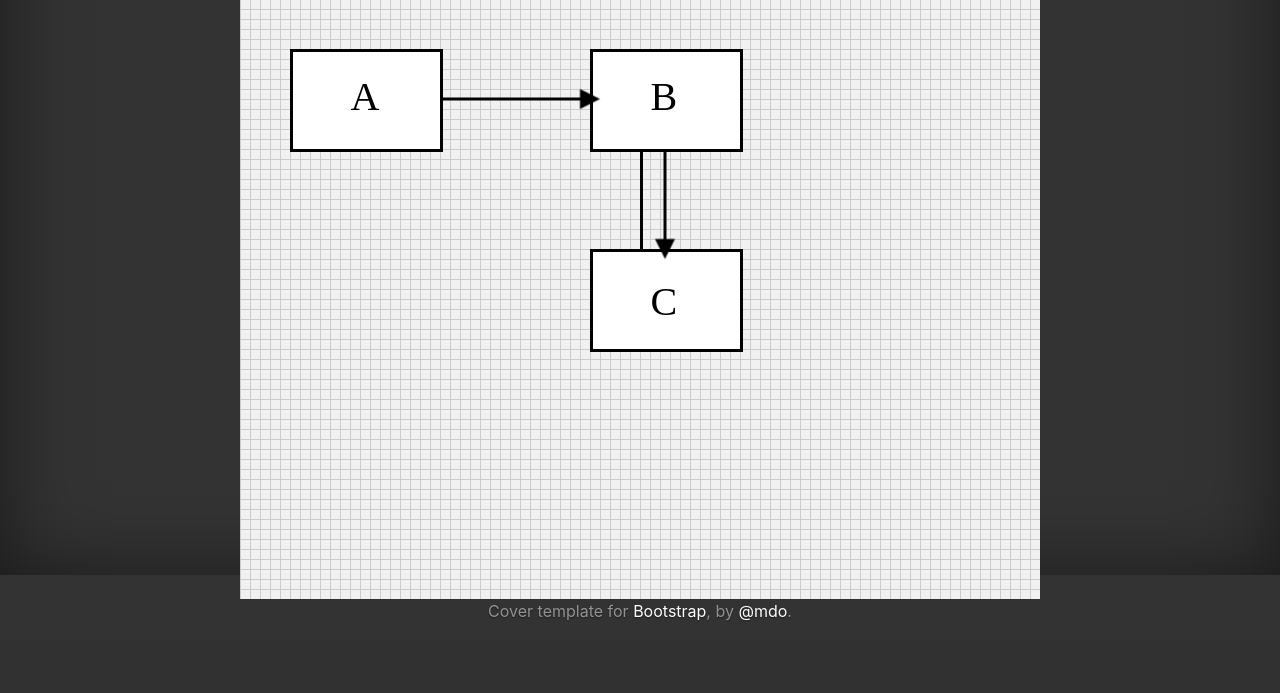
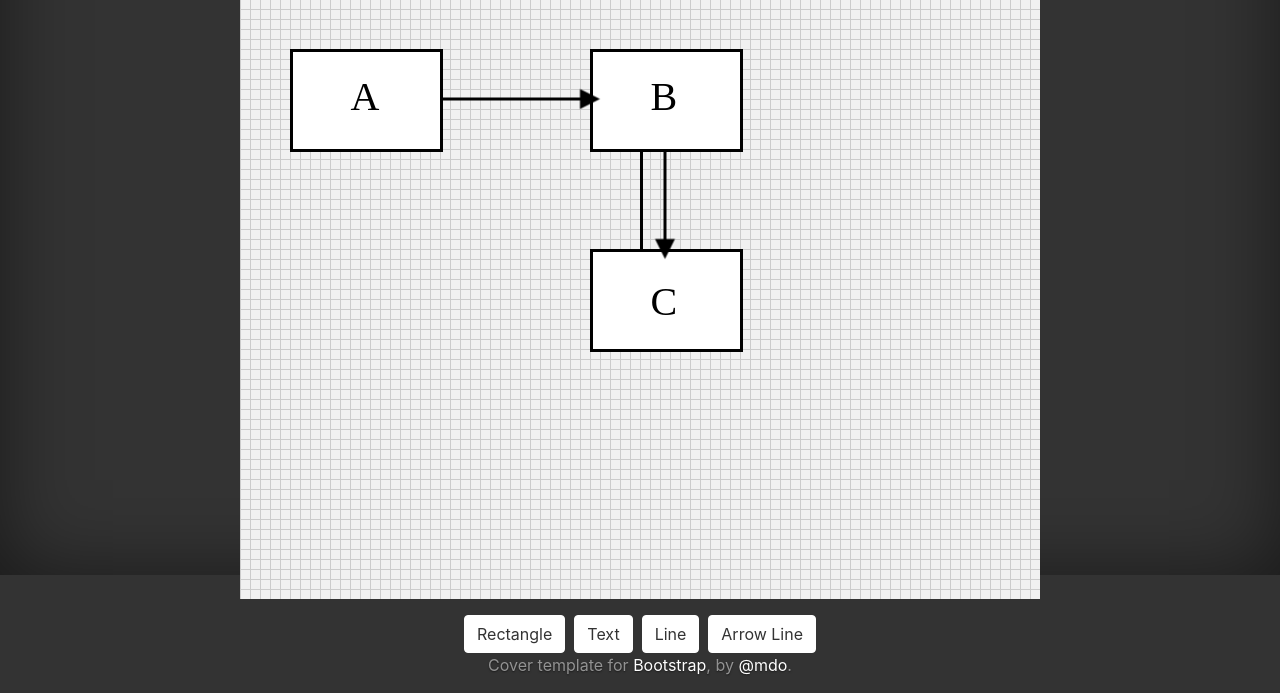
Before and after one commit to naokilogram/flask-fabricjs-test, a Flask app: page / in a window 1280 px wide. Shown: the part 225-918 px from the top of the page. Before the commit the page ends 846 px from the top, so only its background shows below. Run offline with Flask 2, Linux system fonts and the light colour scheme; some libraries are stand-ins or nearby versions.

Commit message:
オブジェクトを追加できるようにする

```diff
--- a/src/static/css/main.css
+++ b/src/static/css/main.css
@@ -11,6 +11,12 @@ main {
 #canvas-wrapper {
   width: 800px;
   margin: 0 auto;
+}
+
+#buttons-wrapper {
+  width: 800px;
+  margin: 0 auto;
+  padding-top: 1rem;
 }
 
 .container {
--- a/src/static/js/index.js
+++ b/src/static/js/index.js
@@ -1,14 +1,12 @@
-const calcArrowAngle = function(line) {
+const calcArrowAngle = function (line) {
   x1 = line.get('x1');
   y1 = line.get('y1');
   x2 = line.get('x2');
   y2 = line.get('y2');
-
-  var angle = 0, x, y;
-
+  var angle = 0,
+    x, y;
   x = (x2 - x1);
   y = (y2 - y1);
-
   if (x === 0) {
     angle = (y === 0) ? 0 : (y > 0) ? Math.PI / 2 : Math.PI * 3 / 2;
   } else if (y === 0) {
@@ -16,11 +14,9 @@ const calcArrowAngle = function(line) {
   } else {
     angle = (x < 0) ? Math.atan(y / x) + Math.PI : (y < 0) ? Math.atan(y / x) + (2 * Math.PI) : Math.atan(y / x);
   }
-
   return (angle * 180 / Math.PI);
 }
-
-const addRect = function(canvas, object) {
+const addRect = function (canvas, object) {
   canvas.add(new fabric.Rect({
     left: object['left'],
     top: object['top'],
@@ -32,8 +28,7 @@ const addRect = function(canvas, object) {
     strokeUniform: true,
   }));
 }
-
-const addLine = function(canvas, object) {
+const addLine = function (canvas, object) {
   canvas.add(new fabric.Line([object['left'], object['top'], object['width'], object['height']], {
     fill: 'rgb(255,255,255)',
     stroke: "rgb(0,0,0)",
@@ -41,17 +36,14 @@ const addLine = function(canvas, object) {
     strokeUniform: true,
   }));
 }
-
-const addText = function(canvas, object) {
+const addText = function (canvas, object) {
   canvas.add(new fabric.Textbox(object['text'], {
     left: object['left'],
     top: object['top'],
   }));
 }
-
-const addArrow = function(canvas, object) {
+const addArrow = function (canvas, object) {
   var line, arrow;
-
   line = new fabric.Line([object['left'], object['top'], object['width'], object['height']], {
     stroke: '#000',
     selectable: true,
@@ -64,10 +56,10 @@ const addArrow = function(canvas, object) {
     lockScalingX: true,
     lockScalingY: true
   });
-
-  const centerX = (line.x1 + line.x2) / 2, centerY = (line.y1 + line.y2) / 2;
-  const deltaX = line.left - centerX, deltaY = line.top - centerY;
-
+  const centerX = (line.x1 + line.x2) / 2,
+    centerY = (line.y1 + line.y2) / 2;
+  const deltaX = line.left - centerX,
+    deltaY = line.top - centerY;
   arrow = new fabric.Triangle({
     left: line.get('x2') + deltaX,
     top: line.get('y2') + deltaY,
@@ -83,16 +75,12 @@ const addArrow = function(canvas, object) {
     fill: '#000'
   });
   arrow.line = line;
-
   line.customType = arrow.customType = 'arrow';
   line.arrow = arrow;
-
   canvas.add(line, arrow);
-
-  const moveEnd = function(obj) {
+  const moveEnd = function (obj) {
     var p = obj,
       x1, y1, x2, y2;
-
     if (obj.pointType === 'arrow_start') {
       obj.line.set('x2', obj.get('left'));
       obj.line.set('y2', obj.get('top'));
@@ -100,70 +88,63 @@ const addArrow = function(canvas, object) {
       obj.line.set('x1', obj.get('left'));
       obj.line.set('y1', obj.get('top'));
     }
-
     obj.line._setWidthHeight();
-
     angle = calcArrowAngle(obj.line);
-
     if (obj.pointType === 'arrow_end') {
       obj.arrow.set('angle', angle + 90);
     } else {
       obj.set('angle', angle + 90);
     }
-
     obj.line.setCoords();
     canvas.renderAll();
   }
-
-  const moveLine = function() {
+  const moveLine = function () {
     var oldCenterX = (line.x1 + line.x2) / 2,
       oldCenterY = (line.y1 + line.y2) / 2,
       deltaX = line.left - oldCenterX,
       deltaY = line.top - oldCenterY;
-
     line.arrow.set({
       'left': line.x2 + deltaX,
       'top': line.y2 + deltaY
     }).setCoords();
-
     line.set({
       'x1': line.x1 + deltaX,
       'y1': line.y1 + deltaY,
       'x2': line.x2 + deltaX,
       'y2': line.y2 + deltaY
     });
-
     line.set({
       'left': (line.x1 + line.x2) / 2,
       'top': (line.y1 + line.y2) / 2
     });
   }
-
-  arrow.on('moving', function() {
+  arrow.on('moving', function () {
     moveEnd(arrow);
   });
-
-  line.on('moving', function() {
+  line.on('moving', function () {
     moveLine();
   });
 }
-
-window.onload = function() {
+window.onload = function () {
   // キャンバスの初期設定
-  const canvasinit = function(){
+  const canvasinit = function () {
     // キャンバス取得
     const canvas = new fabric.Canvas('canvas', {
       preserveObjectStacking: true,
       backgroundColor: 'rgb(241,241,241)',
     });
-
     // グリッドを作成
     const grid = 10;
     for (var i = 0; i < (800 / grid); i++) {
-    canvas.add(new fabric.Line([ i * grid, 0, i * grid, 600], { stroke: '#ccc', selectable: false }));
-    canvas.add(new fabric.Line([ 0, i * grid, 800, i * grid], { stroke: '#ccc', selectable: false }))
+      canvas.add(new fabric.Line([i * grid, 0, i * grid, 600], {
+        stroke: '#ccc',
+        selectable: false
+      }));
+      canvas.add(new fabric.Line([0, i * grid, 800, i * grid], {
+        stroke: '#ccc',
+        selectable: false
+      }))
     }
-
     // 図形を配置
     for (const [key, object] of Object.entries(result)) {
       switch (object['type']) {
@@ -183,14 +164,29 @@ window.onload = function() {
         console.log(object['type']);
       }
     }
-
     // グリッドにスナップ
-  canvas.on('object:moving', function(options) {
+    canvas.on('object:moving', function (options) {
       options.target.set({
         left: Math.round(options.target.left / grid) * grid,
         top: Math.round(options.target.top / grid) * grid
       });
     });
+    // Rectangleボタン押下
+    $('#rectangle-btn').click(function () {
+      addRect(canvas, {"left": 0, "top": 0, "width": 150, "height": 100})
+    })
+    // Textボタン押下
+    $('#text-btn').click(function () {
+      addText(canvas, {"text": "New Text", "left": 0, "top": 0, "width": 150, "height": 100})
+    })
+    // Lineボタン押下
+    $('#line-btn').click(function () {
+      addLine(canvas, {"left": 0, "top": 0, "width": 150, "height": 100})
+    })
+    // Arrow Lineボタン押下
+    $('#arrow-btn').click(function () {
+      addArrow(canvas, {"left": 10, "top": 10, "width": 150, "height": 100})
+    })
   }
   // 初期処理で実行
   canvasinit();
--- a/src/templates/index.html
+++ b/src/templates/index.html
@@ -21,4 +21,10 @@ const result = {{ result|tojson }};
 <div id="canvas-wrapper">
   <canvas id="canvas" width="800" height="600"></canvas>
 </div>
+<div id="buttons-wrapper">
+  <a href="#" class="btn btn-secondary" id="rectangle-btn">Rectangle</a>&nbsp;
+  <a href="#" class="btn btn-secondary" id="text-btn">Text</a>&nbsp;
+  <a href="#" class="btn btn-secondary" id="line-btn">Line</a>&nbsp;
+  <a href="#" class="btn btn-secondary" id="arrow-btn">Arrow Line</a>
+</div>
 {% endblock %}
```
Lines whose indentation alone changed are shown as unchanged.
